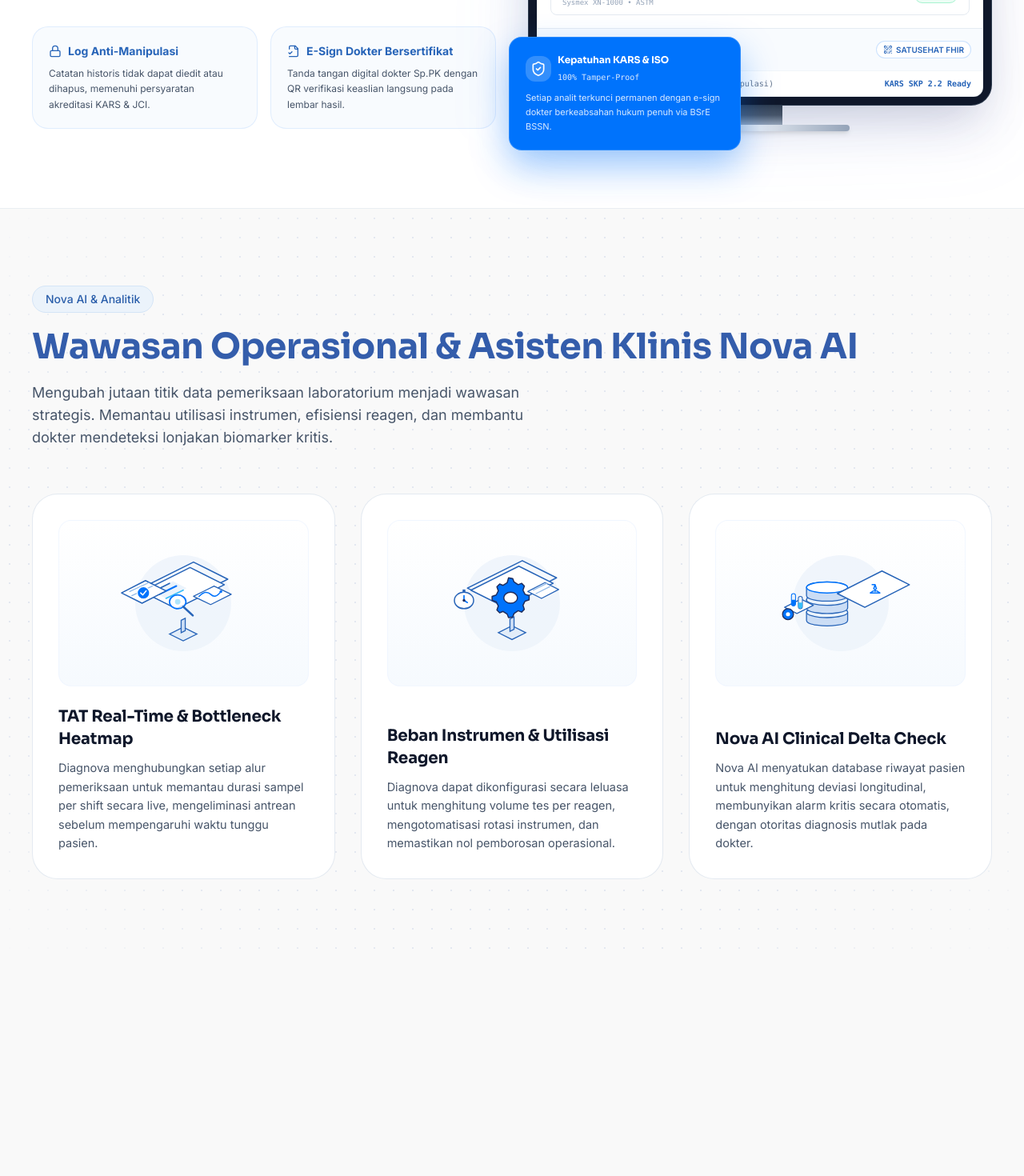
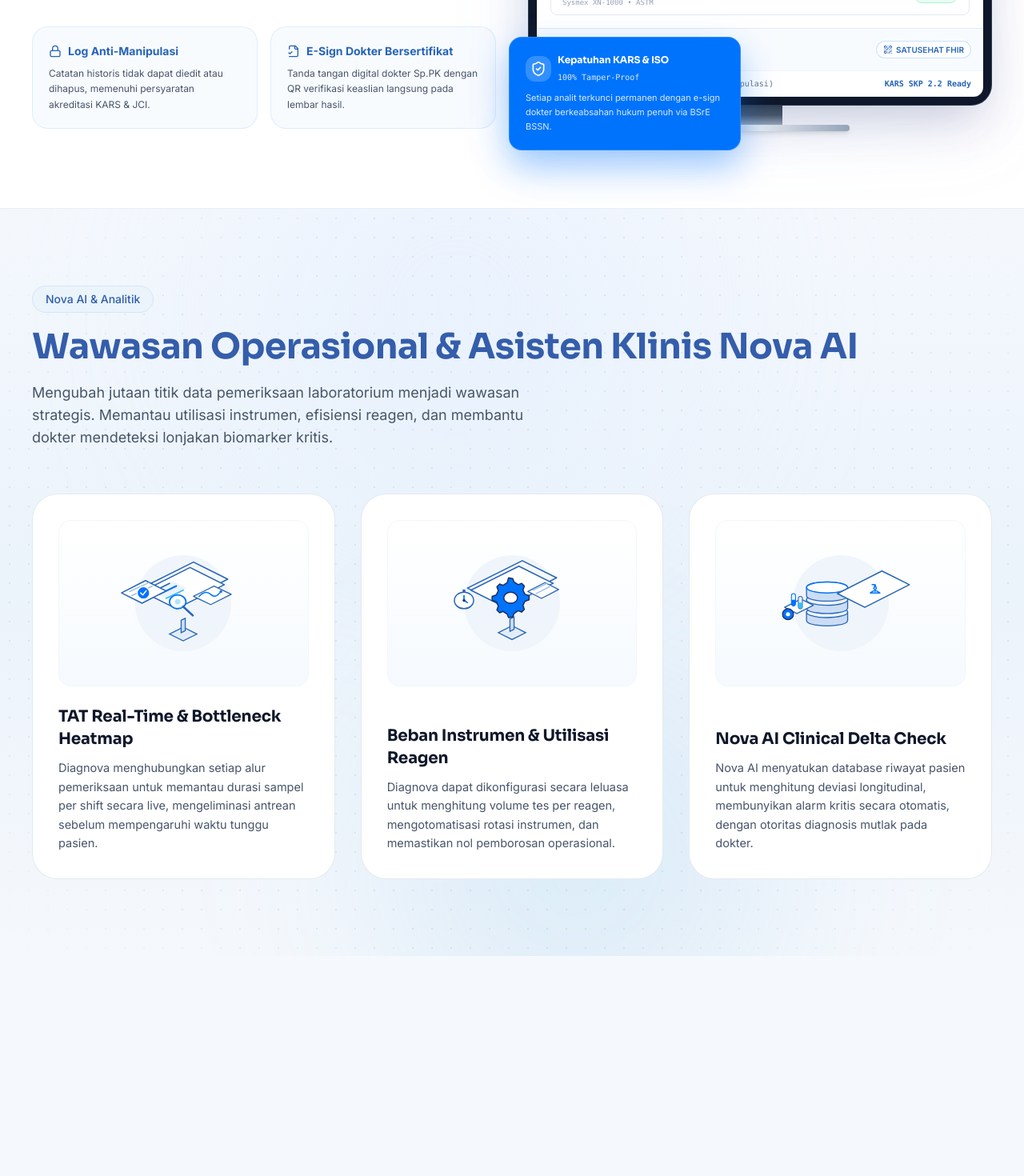
Before and after one commit to TBTBAgency/WebsiteDiagnova, a Next.js app: page /platform in a window 1280 px wide. Shown: the part 3340-4810 px from the top of the page at 80% size. Built offline with nearby package versions, Linux system fonts and the light colour scheme; no server answers.

Commit message:
style(platform): add soft clinical gradient and ambient glow to Nova AI & Analytics background

```diff
--- a/app/(marketing)/platform/page.tsx
+++ b/app/(marketing)/platform/page.tsx
@@ -579,12 +579,16 @@ export default function PlatformPage() {
           ══════════════════════════════════════════════════════════════ */}
       <section
         id="analytics"
-        className="relative scroll-mt-28 w-full bg-[#F9F9F9] py-16 sm:py-20 lg:py-24 border-t border-slate-200/60 overflow-hidden"
+        className="relative scroll-mt-28 w-full bg-gradient-to-b from-[#F4F8FD] via-[#EBF3FB] to-[#F5F8FC] py-16 sm:py-20 lg:py-24 border-t border-slate-200/60 overflow-hidden"
       >
+        {/* Ambient Soft Glow Orbs */}
+        <div className="absolute -top-32 left-1/4 w-[500px] h-[500px] rounded-full bg-blue-100/40 blur-[130px] pointer-events-none" />
+        <div className="absolute -bottom-32 right-1/4 w-[480px] h-[480px] rounded-full bg-[#56ADE2]/15 blur-[120px] pointer-events-none" />
+
         {/* Subtle Ambient Dot Grid Pattern */}
         <div
           aria-hidden="true"
-          className="absolute inset-0 pointer-events-none opacity-50 [mask-image:radial-gradient(ellipse_at_center,black_70%,transparent_100%)]"
+          className="absolute inset-0 pointer-events-none opacity-45 [mask-image:radial-gradient(ellipse_at_center,black_70%,transparent_100%)]"
           style={{
             backgroundImage: "radial-gradient(rgba(52, 93, 171, 0.22) 1.25px, transparent 1.25px)",
             backgroundSize: "24px 24px",
@@ -948,7 +952,7 @@ export default function PlatformPage() {
       {/* ══════════════════════════════════════════════════════════════
           BOTTOM CTA SECTION: Seamlessly connects to Footer
           ══════════════════════════════════════════════════════════════ */}
-      <CTABanner bgClassName="bg-[#F9F9F9]" topColor="#F9F9F9" />
+      <CTABanner bgClassName="bg-[#F5F8FC]" topColor="#F5F8FC" />
     </div>
   );
 }
```
